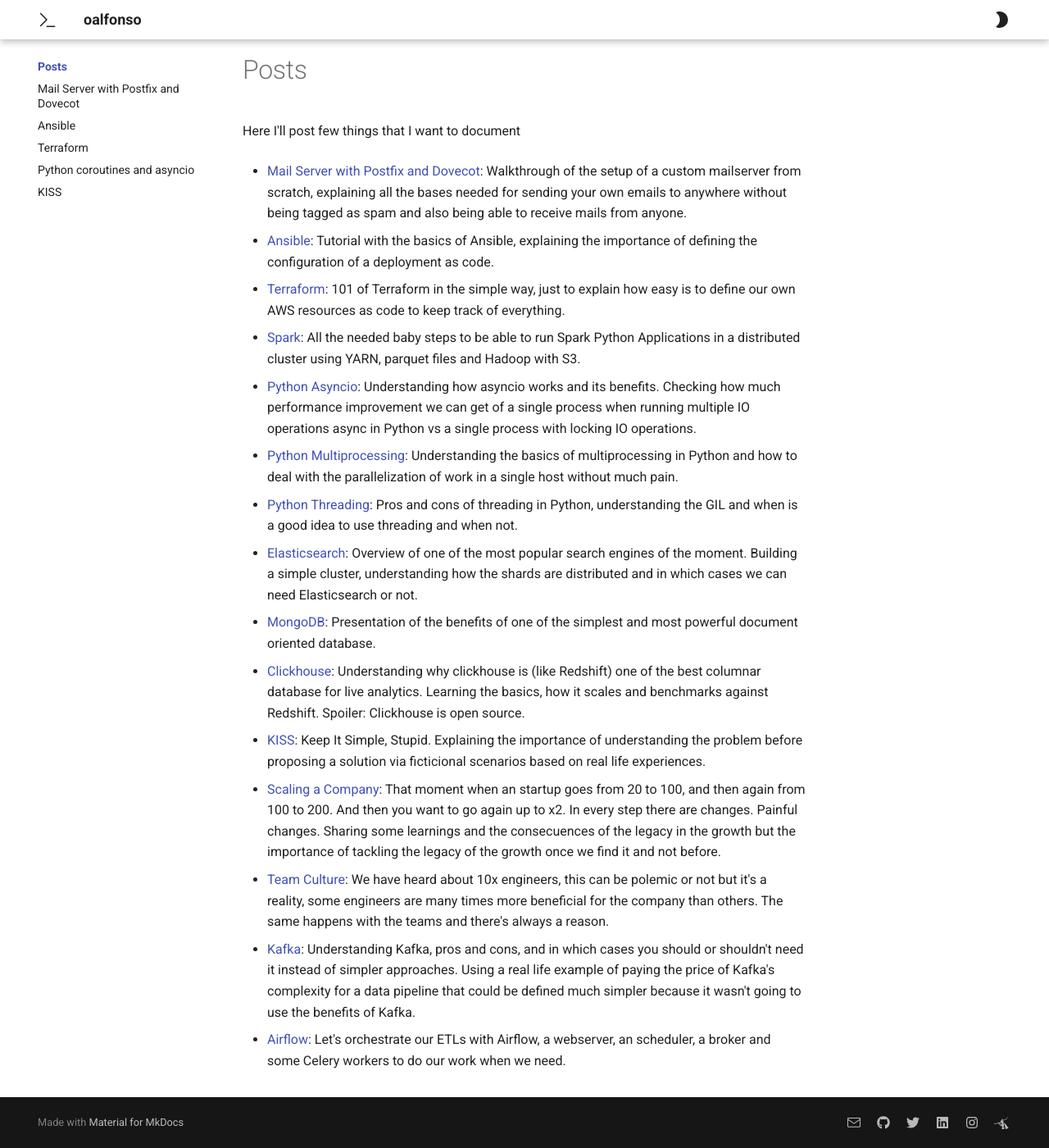
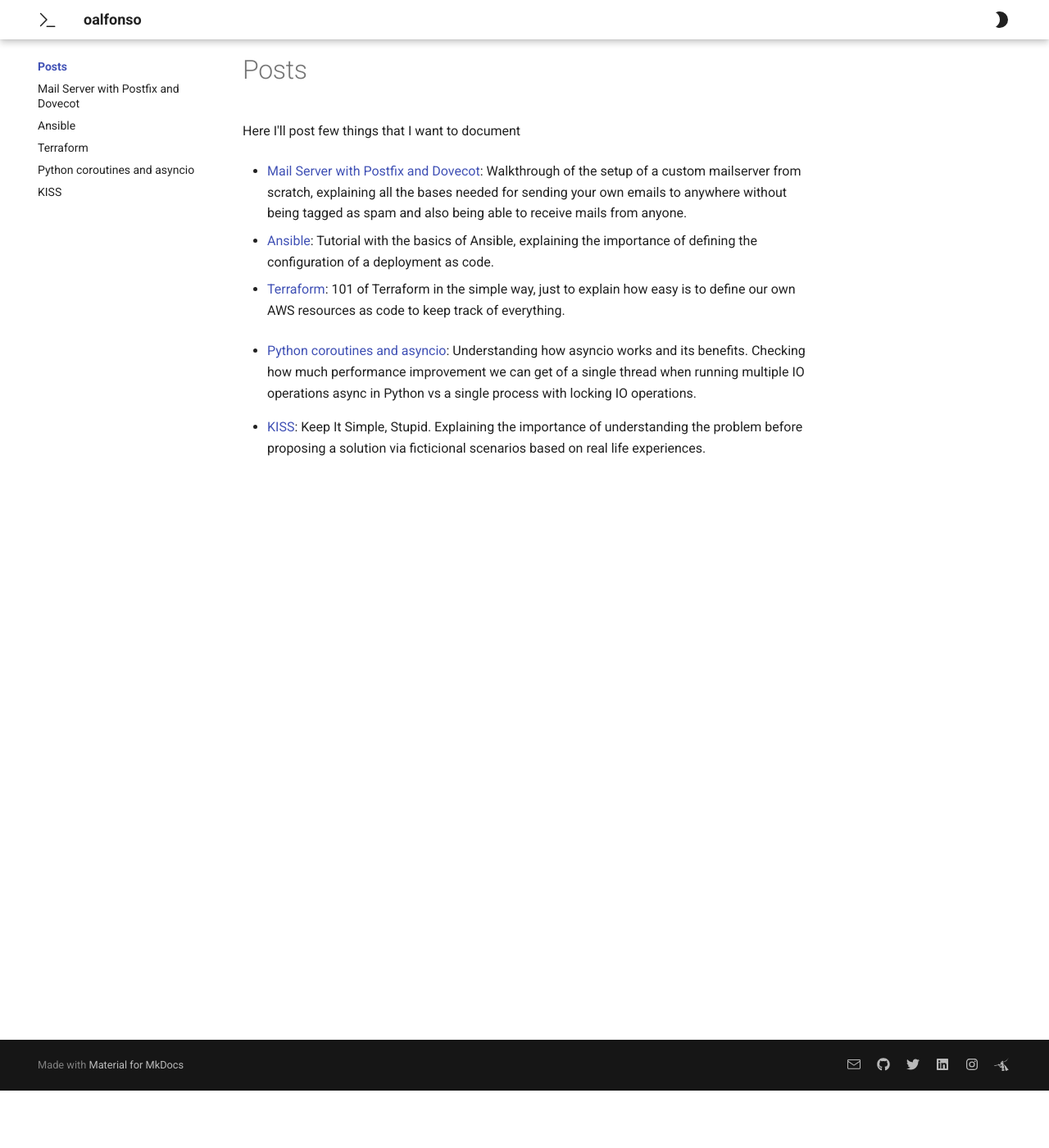
Before and after one commit to oalfonso-o/mkdocs, an MkDocs documentation site: the page built from docs/posts/index.md, in a window 1280 px wide and 1400 px high, scrolled down 70 px. Shown: the whole window at 82% size. Built offline with MkDocs 1.6.1 and Material for MkDocs 9.7.7, drawn with Linux system fonts in a browser that asks for light colours.

Commit message:
Comment posts that are in TODO in the iposts index page

```diff
--- a/docs/posts/index.md
+++ b/docs/posts/index.md
@@ -11,13 +11,13 @@ Tutorial with the basics of Ansible, explaining the importance of defining the c
 * [Terraform](terraform.md):
 101 of Terraform in the simple way, just to explain how easy is to define our own AWS resources as code to keep track of everything.
 
-* [Spark](spark.md):
-All the needed baby steps to be able to run Spark Python Applications in a distributed cluster using YARN, parquet files and Hadoop with S3.
+<!-- * [Spark](spark.md):
+All the needed baby steps to be able to run Spark Python Applications in a distributed cluster using YARN, parquet files and Hadoop with S3. -->
 
-* [Python Asyncio](python_async.md):
-Understanding how asyncio works and its benefits. Checking how much performance improvement we can get of a single process when running multiple IO operations async in Python vs a single process with locking IO operations.
+* [Python coroutines and asyncio](python_async.md):
+Understanding how asyncio works and its benefits. Checking how much performance improvement we can get of a single thread when running multiple IO operations async in Python vs a single process with locking IO operations.
 
-* [Python Multiprocessing](python_async.md):
+<!-- * [Python Multiprocessing](python_async.md):
 Understanding the basics of multiprocessing in Python and how to deal with the parallelization of work in a single host without much pain.
 
 * [Python Threading](python_async.md):
@@ -30,12 +30,12 @@ Overview of one of the most popular search engines of the moment. Building a sim
 Presentation of the benefits of one of the simplest and most powerful document oriented database.
 
 * [Clickhouse](clickhouse.md):
-Understanding why clickhouse is (like Redshift) one of the best columnar database for live analytics. Learning the basics, how it scales and benchmarks against Redshift. Spoiler: Clickhouse is open source.
+Understanding why clickhouse is (like Redshift) one of the best columnar database for live analytics. Learning the basics, how it scales and benchmarks against Redshift. Spoiler: Clickhouse is open source. -->
 
 * [KISS](kiss.md):
 Keep It Simple, Stupid. Explaining the importance of understanding the problem before proposing a solution via ficticional scenarios based on real life experiences.
 
-* [Scaling a Company](scaling_a_company.md):
+<!-- * [Scaling a Company](scaling_a_company.md):
 That moment when an startup goes from 20 to 100, and then again from 100 to 200. And then you want to go again up to x2. In every step there are changes. Painful changes. Sharing some learnings and the consecuences of the legacy in the growth but the importance of tackling the legacy of the growth once we find it and not before.
 
 * [Team Culture](team_culture.md):
@@ -45,4 +45,4 @@ We have heard about 10x engineers, this can be polemic or not but it's a reality
 Understanding Kafka, pros and cons, and in which cases you should or shouldn't need it instead of simpler approaches. Using a real life example of paying the price of Kafka's complexity for a data pipeline that could be defined much simpler because it wasn't going to use the benefits of Kafka.
 
 * [Airflow](airflow.md):
-Let's orchestrate our ETLs with Airflow, a webserver, an scheduler, a broker and some Celery workers to do our work when we need.
+Let's orchestrate our ETLs with Airflow, a webserver, an scheduler, a broker and some Celery workers to do our work when we need. -->
```
